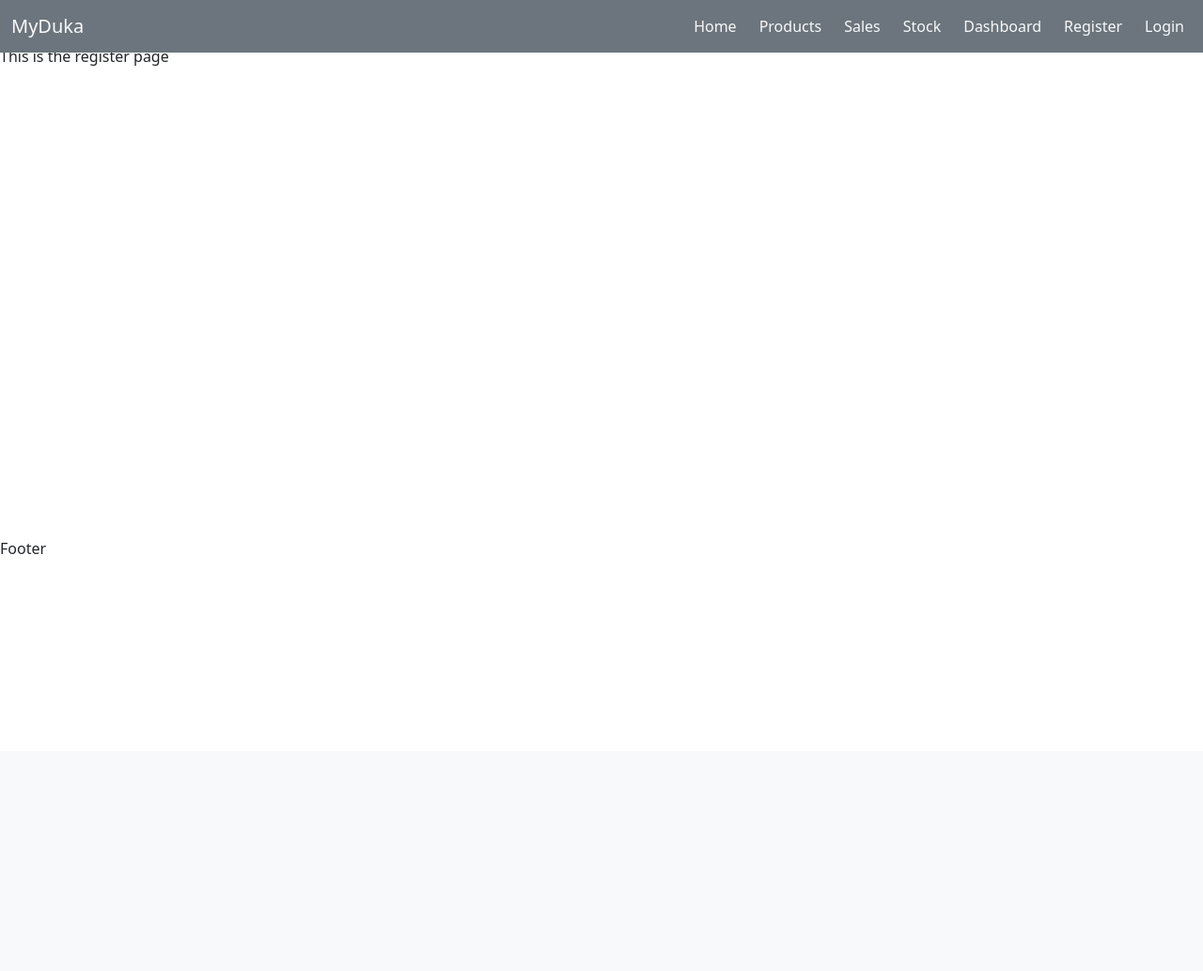
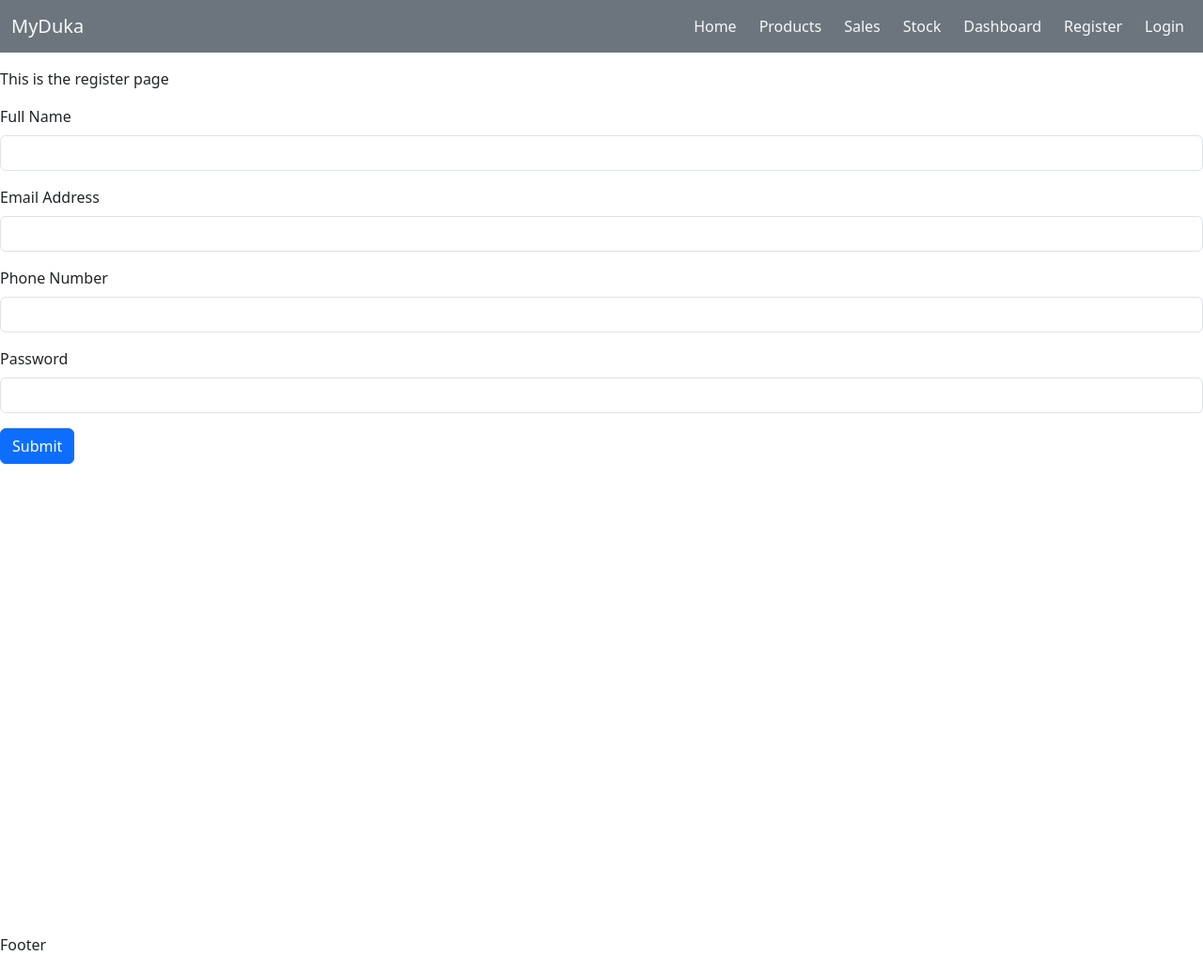
Before and after one commit to emmanuelwambua767-commits/my_duka, a Flask app: page /register in a window 1280 px wide. Shown: the whole page at 94% size. Before the commit the page ends 590 px from the top, so only its background shows below. Run offline with Flask 3, Linux system fonts and the light colour scheme; some libraries are stand-ins or nearby versions.

Commit message:
update changes

```diff
--- a/database.py
+++ b/database.py
@@ -146,6 +146,15 @@ def check_available_stock(pid):
 
     return total_stock-total_sold
 
+def check_user_exists(email):
+    cur.execute("select * from user where email = %s",(email,))
+    user=cur.fetchone()
+    return user
+
+def create_user(user_details):
+    cur.execute("insert into (full_name,email,phone_number,password)values(%s,%s,%s,%s)",user_details)
+    conn.commit()
+
 # class Horse:
 # identity:Horse
 # state:black,british
--- a/main.py
+++ b/main.py
@@ -1,6 +1,14 @@
-from flask import Flask,render_template,request,redirect,url_for
-from database import get_products,get_sales,get_stocks,check_available_stock,insert_products2,insert_sales,insert_stock
+from flask import Flask,render_template,request,redirect,url_for,flash
+from database import get_products,get_sales,get_stocks,check_available_stock,insert_products2,insert_sales,insert_stock,create_user,check_user_exists
+from flask_bcrypt import Bcrypt
+
+# flask instance
 app=Flask(__name__)
+
+# bcrypt instance with flask app
+bcrypt=Bcrypt(app)
+
+app.secret_key='vghghgfc78656763g'
 
 @app.route('/')
 def home():
@@ -31,7 +39,8 @@ def add_sales():
 @app.route('/products')
 def products():
     products_data =get_products()
-    return render_template('products.html',products_data=products_data)
+    products=get_products
+    return render_template('products.html',products_data=products_data,products=products)
 
 @app.route('/add_products',methods=['GET','POST'])
 def add_products():
@@ -42,7 +51,7 @@ def add_products():
 
     new_product=(product_name,buying_price,selling_price)
     insert_products2(new_product)
-    print('product added successfully')
+    flash('product added successfully',"success")
     return redirect(url_for('products'))
 
 @app.route('/stock')
@@ -64,13 +73,39 @@ def add_stock():
 
 
 
-@app.route('/login')
+@app.route('/login',methods=['GET','POST'])
 def login():
-    return render_template('login.html')
+    if request.method =='POST':
+       email=request.form['email']
+       password=request.form['password']
 
-@app.route('/register')
+       registered_user=check_user_exists(email)
+       if not registered_user:
+          flash("User doesn't exist,please register",'danger')
+       else:
+
+        return render_template('login.html')
+
+@app.route('/register',methods=['GET','POST'])
 def register():
-    return render_template('register.html')
+     if request.method =='POST':
+      full_name=request.form['full_name']
+      email=request.form['email']
+      phone_number=request.form['phone']
+      password=request.form['password']
+
+      existing_user=check_user_exists(email)
+      if not existing_user:
+        hashed_password=bcrypt.generate_password_hash(password).decode('utf-8')
+        new_user=(full_name,email,phone_number,hashed_password)
+        create_user(new_user)
+        flash("User created successfully",'success')
+        return redirect(url_for('login'))
+      else:
+        flash("User already exists,please login instead",'danger')
+
+     return render_template('register.html')
+
 
 @app.route('/dashboard')
 def dashboard():
--- a/templates/base.html
+++ b/templates/base.html
@@ -47,31 +47,43 @@
                 <div class="collapse navbar-collapse" id="navbarSupportedContent">
                     <ul class="navbar-nav d-flex gap-2 ms-auto">
                         <li class="nav-item">
-                            <a class="nav-link active  text-light" aria-current="page" href="#">Home</a>
+                            <a class="nav-link active  text-light" aria-current="page" href="/">Home</a>
                         </li>
                         <li class="nav-item">
-                            <a class="nav-link active  text-light" href="#">Products</a>
+                            <a class="nav-link active  text-light" href="/products">Products</a>
                         </li>
                         <li class="nav-item">
-                            <a class="nav-link active  text-light" href="#">Sales</a>
+                            <a class="nav-link active  text-light" href="/sales">Sales</a>
                         </li>
                         <li class="nav-item">
-                            <a class="nav-link active  text-light" href="#">Stock</a>
+                            <a class="nav-link active  text-light" href="/stock">Stock</a>
                         </li>
                         <li class="nav-item">
-                            <a class="nav-link active  text-light" href="#">Dashboard</a>
+                            <a class="nav-link active  text-light" href="/dashboard">Dashboard</a>
                         </li>
                         <li class="nav-item">
-                            <a class="nav-link active  text-light" href="#">Register</a>
+                            <a class="nav-link active  text-light" href="/register">Register</a>
                         </li>
                         <li class="nav-item">
-                            <a class="nav-link active  text-light" href="#">Login</a>
+                            <a class="nav-link active  text-light" href="/login">Login</a>
                         </li>
                 </div>
             </div>
         </nav>
         <br>
         <br>
+        <div>
+            {% with messages = get_flashed_messages(with_categories=true) %}
+            {% if messages %}
+            {% for category, message in messages %}
+            <div class="alert alert-{{ category }} alert-dismissible" role="alert">
+                {{ message }}
+                <button type="button" class="btn-close" data-bs-dismiss="alert"></button>
+            </div>
+            {% endfor %}
+            {% endif %}
+            {% endwith %}
+        </div>
         {% block content %}
 
 
--- a/templates/index.html
+++ b/templates/index.html
@@ -2,7 +2,7 @@
 {% block title %} Home {% endblock %}
 {% block content %}
 <div>
-    <p>This is the home page</p>
+    <br>
     <div>
        {{x}}
     </div>
--- a/templates/register.html
+++ b/templates/register.html
@@ -2,7 +2,31 @@
 {% block title %} Register {% endblock %}
 {% block content %}
 <div>
+    <br>
     <p>This is the register page</p>
+
+    <div>
+        <form action="/register" method="post">
+            <div class="mb-3">
+                <label for="exampleInputEmail1" class="form-label">Full Name</label>
+                <input type="text" name="full_name" class="form-control" id="exampleInputEmail1" aria-describedby="emailHelp">
+            </div>
+            <div class="mb-3">
+                <label for="exampleInputPassword1" class="form-label">Email Address</label>
+                <input type="email" name="email" class="form-control" id="exampleInputPassword1">
+            </div>
+            <div class="mb-3">
+                <label for="exampleInputEmail1" class="form-label">Phone Number</label>
+                <input type="tel" name="phone" class="form-control" id="exampleInputEmail1" aria-describedby="emailHelp">
+            </div>
+            <div class="mb-3">
+                <label for="exampleInputEmail1" class="form-label">Password</label>
+                <input type="password" name="password" class="form-control" id="exampleInputEmail1" aria-describedby="emailHelp">
+            </div>
+            <button type="submit" class="btn btn-primary">Submit</button>
+        </form>
+    </div>
+
 </div>
 
 {% endblock %}
--- a/templates/sales.html
+++ b/templates/sales.html
@@ -45,7 +45,6 @@
                 </div>
             </div>
         </div>
-
     </div>
 
     <table id="example" class="table table-striped">
@@ -68,9 +67,10 @@
             {% endfor %}
         </tbody>
     </table>
+</div>
 
 
 
 
 
-    {% endblock %}
+{% endblock %}
```
Also changed, not shown: templates/login.html (+15 -0 lines), templates/products.html (+21 -2 lines), templates/stock.html (+20 -0 lines).
